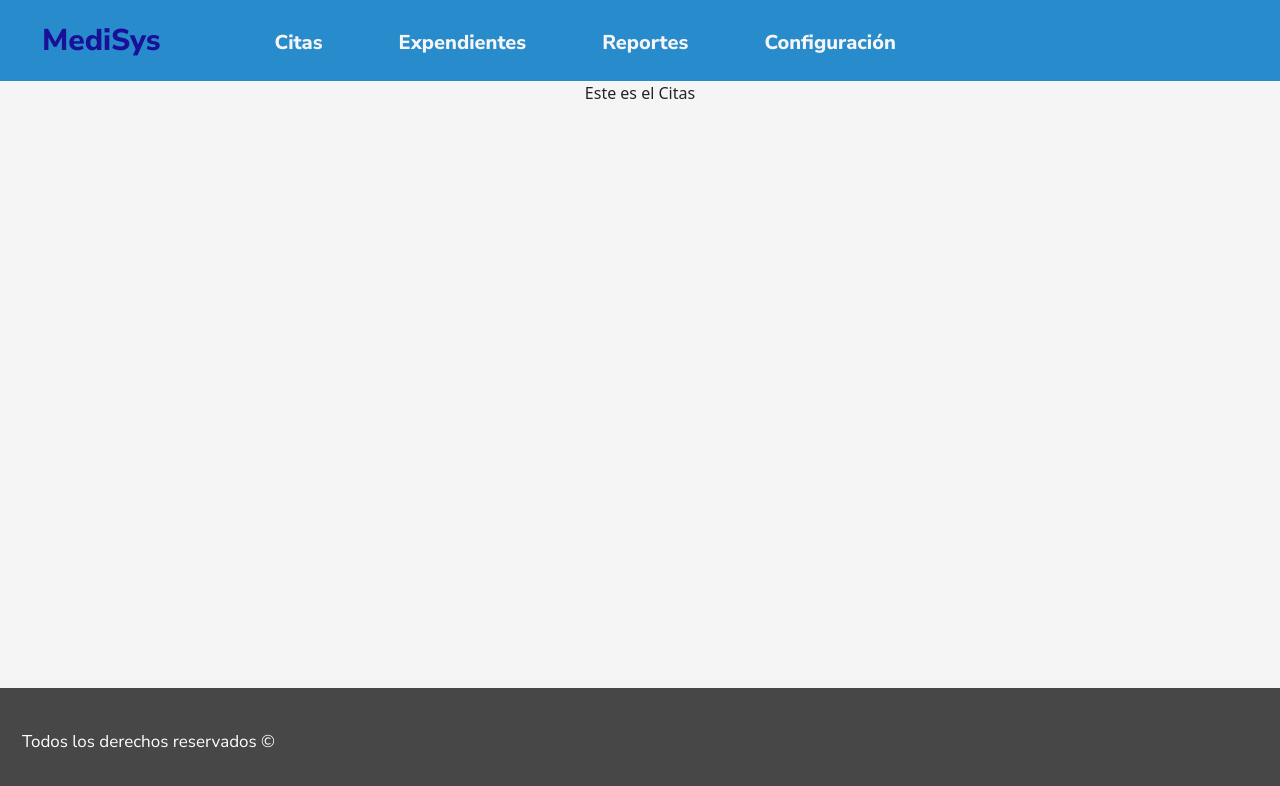
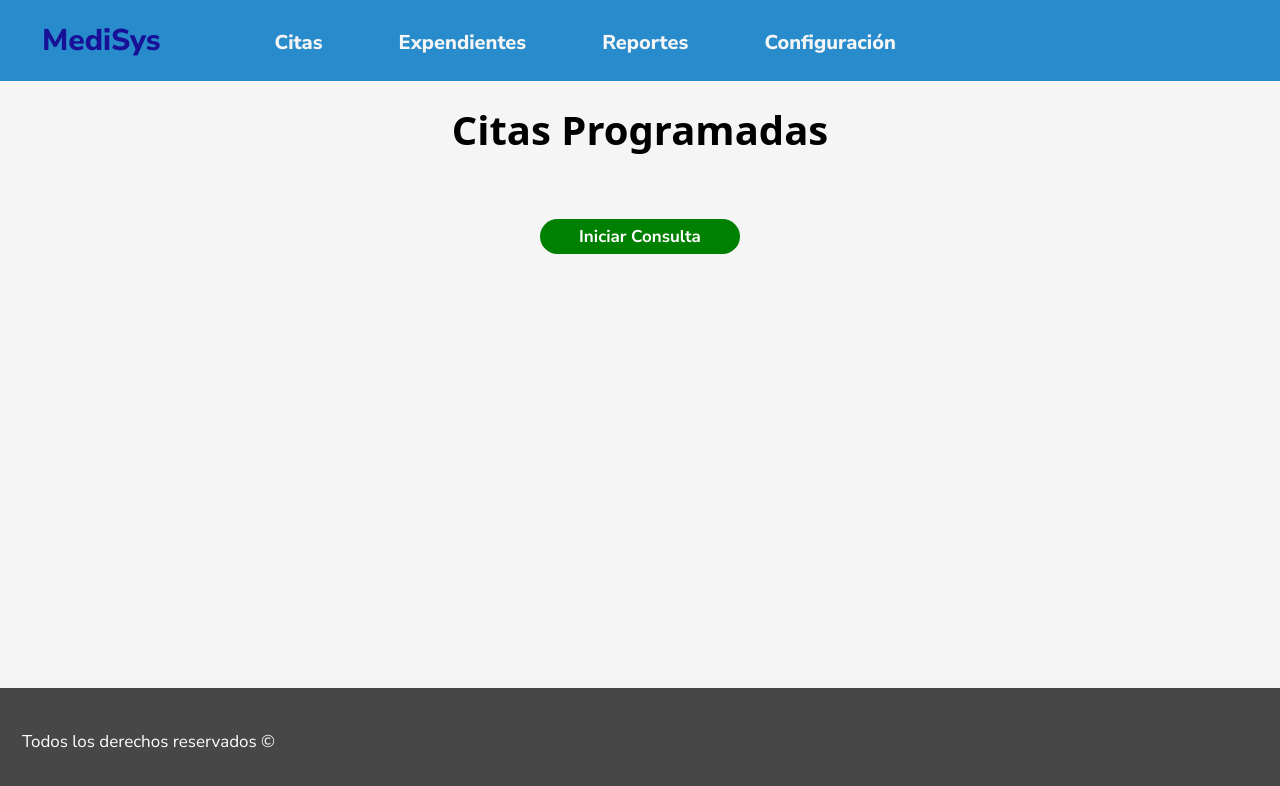
Before and after one commit to Brian-Esq/Consultorio-Medico-APS, a React (Create React App) app: page /citas in a window 1280 px wide. Shown: the top 786 px of the page. Built offline with nearby package versions, Linux system fonts and the light colour scheme.

Commit message:
Creado componente para agregar elementos a receta médica

```diff
--- a/src/Componentes/Header/header.css
+++ b/src/Componentes/Header/header.css
@@ -11,6 +11,10 @@
     text-align: center;
     font-size: 20px;
     margin: 5px 30px;
+  }
+
+.navWords:hover{
+    color: black;
   }
 
 .resNavBar{
@@ -30,7 +34,7 @@
   position: absolute;
   width: 100%;
   height: 2px;
-  background-color: white;
+  background-color: black;
   bottom: -2px;
   left: 0;
   transform: scaleX(0);
--- /dev/null
+++ b/src/Componentes/Prescription/prescription.tsx
@@ -0,0 +1,11 @@
+import './prescription.css';
+
+function Prescription(){
+    return(
+        <div>
+            <p>Este es el Receta Médica</p>
+        </div>
+    )
+}
+
+export default Prescription;
--- a/src/Pages/Citas/citas.css
+++ b/src/Pages/Citas/citas.css
@@ -0,0 +1,33 @@
+@import url('https://fonts.googleapis.com/css2?family=Nunito+Sans:wght@400;700;800&display=swap');
+
+.citasTitleRow{
+    margin-top: 20px;
+    margin-bottom: 20px;
+}
+
+.citasTitle{
+    font-weight: 800;
+    color: black;
+    text-align: center;
+    font-size: 40px;
+    margin: 5px 30px;
+}
+
+.citasButRow{
+    margin-top: 40px;
+    margin-bottom: 40px;
+  }
+
+  .initCons{
+    background-color: green;
+    font-weight: bold;
+    font-family: 'Nunito Sans', sans-serif;
+    color: white;
+    width: 200px;
+    height: 35px;
+    border-radius: 20px;
+    font-size: 17px;
+    border: none;
+    margin-top: 20px;
+    margin-bottom: 20px;
+  }
--- a/src/Pages/Citas/citas.tsx
+++ b/src/Pages/Citas/citas.tsx
@@ -1,10 +1,23 @@
 import './citas.css';
+import Container from 'react-bootstrap/Container';
+import Row from 'react-bootstrap/Row';
+import Col from 'react-bootstrap/Col';
+import { Link } from "react-router-dom";
 
 function Citas(){
     return(
-        <div>
-            <p>Este es el Citas</p>
-        </div>
+        <Container className='citasPage'>
+            <Row className='citasTitleRow'>
+                <Col>
+                    <h1 className='citasTitle'>Citas Programadas</h1>
+                </Col>
+            </Row>
+            <Row className='citasButRow'>
+                <Col>
+                    <Link to='/consulta'><button className="initCons">Iniciar Consulta</button></Link>
+                </Col>
+            </Row>
+        </Container>
     )
 }
 
--- a/src/Pages/Consulta/consulta.css
+++ b/src/Pages/Consulta/consulta.css
@@ -1,6 +1,6 @@
 @import url('https://fonts.googleapis.com/css2?family=Nunito+Sans:wght@400;700;800&display=swap');
 
-.consultaTitle{
+.consultaTitleRow{
     margin-top: 20px;
     margin-bottom: 20px;
 }
@@ -12,20 +12,6 @@
     font-size: 40px;
     margin: 5px 30px;
 }
-
-.initCons{
-    background-color: green;
-    font-weight: bold;
-    font-family: 'Nunito Sans', sans-serif;
-    color: white;
-    width: 200px;
-    height: 35px;
-    border-radius: 20px;
-    font-size: 17px;
-    border: none;
-    margin-top: 20px;
-    margin-bottom: 20px;
-  }
 
   .finCons{
     background-color: red;
--- a/src/Pages/Consulta/consulta.tsx
+++ b/src/Pages/Consulta/consulta.tsx
@@ -1,26 +1,27 @@
-import React from 'react';
 import Container from 'react-bootstrap/Container';
 import Row from 'react-bootstrap/Row';
 import Col from 'react-bootstrap/Col';
 import './consulta.css';
+import { Link } from "react-router-dom";
+import Prescription from '../../Componentes/Prescription/prescription';
 
 function Consulta(){
     return(
         <Container className="consultaPage">
-            <Row className='consultaTitle'>
+            <Row className='consultaTitleRow'>
                 <Col>
                     <h1 className='consTitle'>Sección de Consulta</h1>
                 </Col>
             </Row>
             <Row className='buttons'>
-                <Col xs={12} md={2}></Col>
-                <Col xs={12} md={4}>
-                    <button className="initCons">Iniciar Consulta</button>
+                <Col>
+                    <Link to='/citas'><button className="finCons">Terminar Consulta</button></Link>
                 </Col>
-                <Col xs={12} md={4}>
-                    <button className="finCons">Terminar Consulta</button>
+            </Row>
+            <Row>
+                <Col>
+                    <Prescription />
                 </Col>
-                <Col xs={12} md={2}></Col>
             </Row>
         </Container>
     )
```
Also changed, not shown: src/Componentes/Prescription/prescription.css (added).
